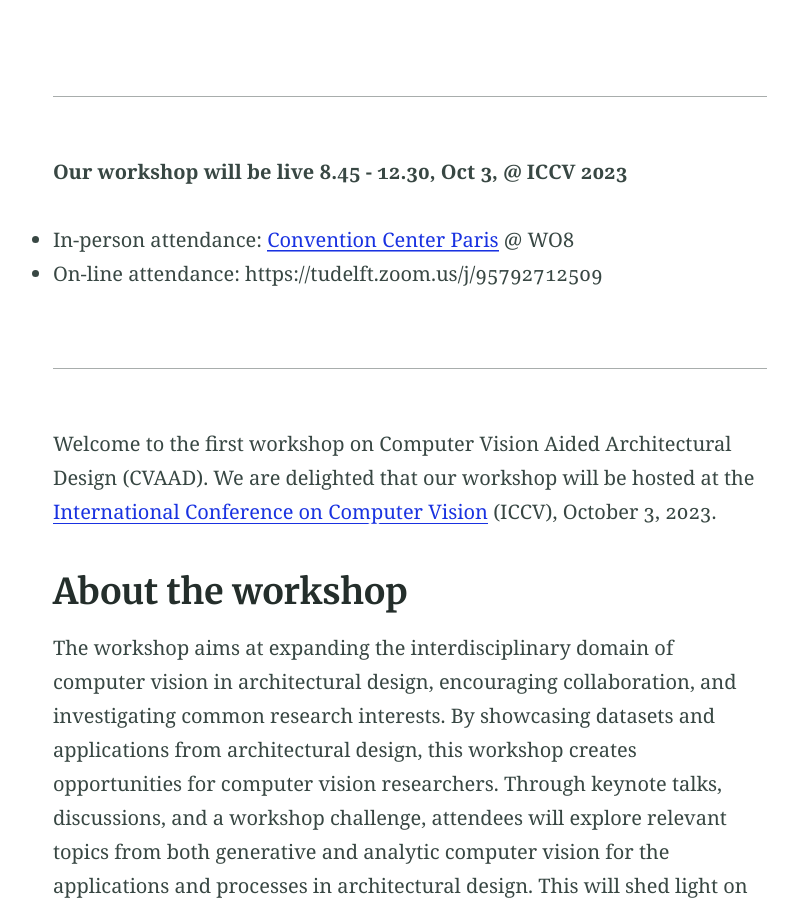
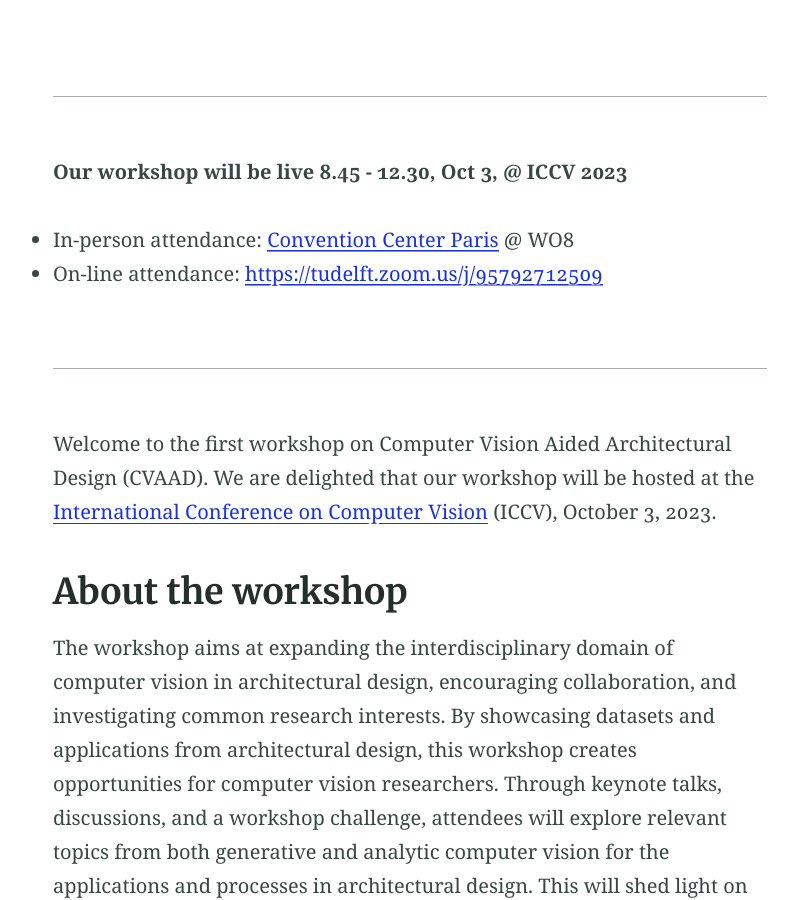
Before and after one commit to cvaad-workshop/cvaad-workshop.github.io, a Jekyll site: the page built from index.md, in a window 1280 px wide and 900 px high, scrolled down 424 px. Shown: the whole window, without its empty margins (230-1028 px from the left). Built offline with Jekyll 4.4.1, drawn with Linux system fonts in a browser that asks for light colours; part of the change alters nothing that is shown.

```diff
--- a/index.md
+++ b/index.md
@@ -16,7 +16,7 @@ feature_image: "assets/images/cover-image1.png"
 **Our workshop will be live 8.45 - 12.30, Oct 3, @ ICCV 2023**
 
 - In-person attendance: [Convention Center Paris](https://www.viparis.com/en/our-venues/paris-convention-centre-en) @ WO8
-- On-line attendance: https://tudelft.zoom.us/j/95792712509
+- On-line attendance: [https://tudelft.zoom.us/j/95792712509](https://tudelft.zoom.us/j/95792712509)
 
 ---
 
```
